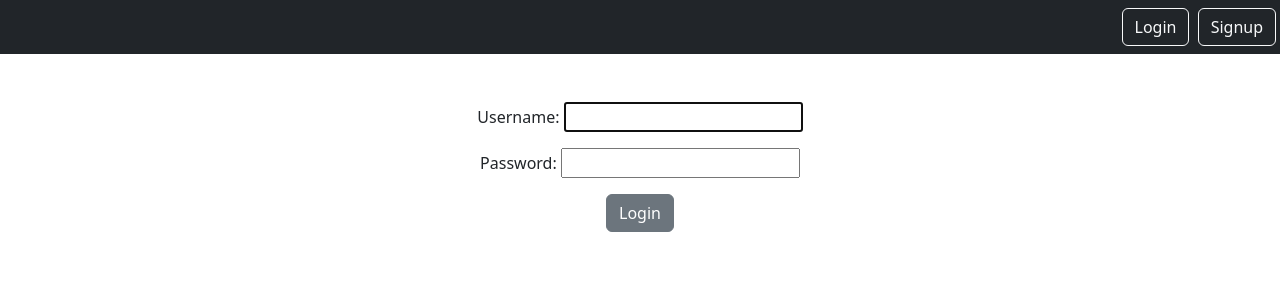
After one commit to jabbala/notes, a Django app: page /login in a window 1280 px wide. The commit adds this page. Shown: the top 300 px of the page. Run offline with Django 5.2, Linux system fonts and the light colour scheme.

Commit message:
full functionality

```diff
--- /dev/null
+++ b/home/templates/home/login.html
@@ -0,0 +1,8 @@
+{% extends 'base.html' %}
+{% block content %}
+<form method="post">
+    {% csrf_token %}
+    {{ form.as_p }}
+    <input type="submit" class="btn btn-secondary" value="Login">
+</form>
+{% endblock %}
--- /dev/null
+++ b/home/templates/home/logout.html
@@ -0,0 +1,5 @@
+{% extends 'base.html' %}
+{% block content %}
+    <h1>You have been logged out</h1>
+    <p>Hope to see you soon!</p>
+{% endblock %}
--- a/home/urls.py
+++ b/home/urls.py
@@ -3,6 +3,8 @@ from django.urls import path
 from . import views
 
 urlpatterns = [
-    path('home', views.HomePageView.as_view(), name='home'),
-    path('authorized', views.AuthorizedView.as_view(), name='authorized'),
+    path('', views.HomePageView.as_view(), name='home'),
+    path('login', views.LoginInterfaceView.as_view(), name='login'),
+    path('logout', views.LogoutInterfaceView.as_view(), name='logout'),
+    path('signup', views.SignUpInterfaceView.as_view(), name='signup'),
 ]
--- a/home/views.py
+++ b/home/views.py
@@ -1,9 +1,28 @@
+from django.contrib.auth.forms import UserCreationForm
 from django.contrib.auth.mixins import LoginRequiredMixin
-from django.shortcuts import render
+from django.contrib.auth.views import LoginView, LogoutView
+from django.shortcuts import render, redirect
 from datetime import datetime
-from django.contrib.auth.decorators import login_required
 
-from django.views.generic import TemplateView
+from django.views.generic import TemplateView, CreateView
+
+
+class SignUpInterfaceView(CreateView):
+    form_class = UserCreationForm
+    template_name = 'home/signup.html'
+    success_url='/smart/notes'
+
+    def get(self, request, *args, **kwargs):
+        if self.request.user.is_authenticated:
+            return redirect('notes.list')
+        return super().get(request, *args, **kwargs)
+
+
+class LoginInterfaceView(LoginView):
+    template_name = 'home/login.html'
+
+class LogoutInterfaceView(LogoutView):
+    template_name = 'home/logout.html'
 
 class HomePageView(TemplateView):
     template_name = 'home/welcome.html'
--- a/notes/templates/notes/notes_detail.html
+++ b/notes/templates/notes/notes_detail.html
@@ -24,6 +24,7 @@
             Make it Private
         {% else %}
             Make it Public
+        {% endif %}
     </button>
 </form>
 <a href="{% url 'notes.list' %}" class="btn btn-secondary">Back</a>
--- a/notes/urls.py
+++ b/notes/urls.py
@@ -10,4 +10,5 @@ urlpatterns = [
     path('notes/new', views.NotesCreateView.as_view(), name="notes.new"),
     path('notes/<int:pk>/add_like', views.add_like_view, name="notes.add_like"),
     path('notes/<int:pk>/change_visibility', views.change_visibility_view, name="notes.change_visibility"),
+    path('notes/<int:pk>/share', views.NotesPublicDetailView.as_view(), name="notes.share"),
 ]
--- a/smartnotes/settings.py
+++ b/smartnotes/settings.py
@@ -131,3 +131,5 @@ STATICFILES_DIRS = [
 # https://docs.djangoproject.com/en/5.1/ref/settings/#default-auto-field
 
 DEFAULT_AUTO_FIELD = "django.db.models.BigAutoField"
+
+LOGIN_REDIRECT_URL = "/smart/notes"
--- a/static/templates/base.html
+++ b/static/templates/base.html
@@ -10,7 +10,21 @@
     <title>Smart Notes</title>
 </head>
 <body>
-<nav class="navbar navbar-expand-lg navbar-light bg-light"></nav>
+<nav class="navbar navbar-dark bg-dark">
+    <div class="ms-auto">
+        {% if user.is_authenticated %}
+            <a href="{% url 'notes.list' %}" class="btn btn-outline-light me-1">Home</a>                <!-- Logout logic Django 5.0+ -->
+            <a href="{% url 'notes.new' %}" class="btn btn-outline-light me-1">Create</a>
+            <form id="logout-form" method="post" class="d-inline" action="{% url 'logout' %}">
+                {% csrf_token %}
+                <button class="btn btn-outline-light me-1" type="submit">Logout</button>
+             </form>
+        {% else %}
+            <a href="{% url 'login' %}" class="btn btn-outline-light me-1">Login</a>
+            <a href="{% url 'signup' %}" class="btn btn-outline-light me-1">Signup</a>
+        {% endif %}
+    </div>
+</nav>
 <div class="my-5 text-center container">
   {% block content %}
   {% endblock %}
```
Also changed, not shown: home/templates/home/signup.html (added, +8 -0 lines), notes/views.py (+8 -4 lines).
